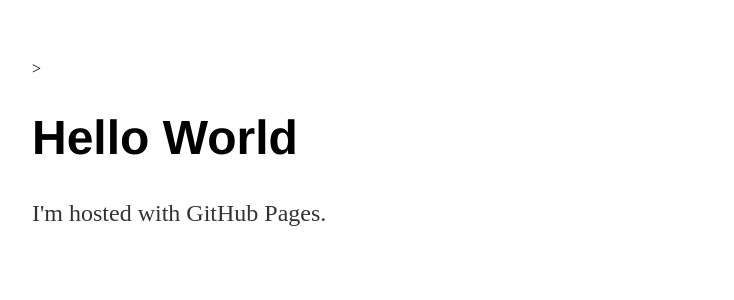
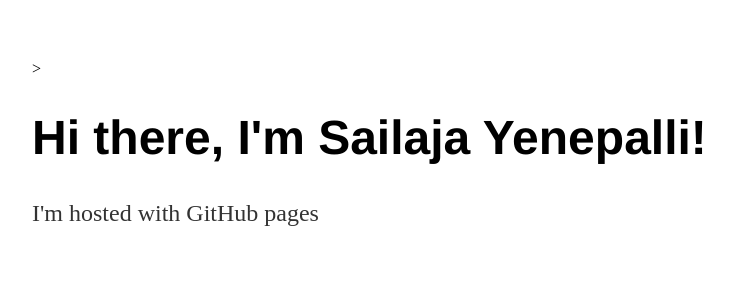
Before and after one commit to sailajayen/sailajayen.github.io, a Jekyll site: the page built from index.html, in a window 1280 px wide. Shown: the top 300 px of the page, without its empty margins (160-894 px from the left). Built offline with Jekyll 4.4.1, drawn with Linux system fonts in a browser that asks for light colours.

Commit message:
Update index.html

```diff
--- a/index.html
+++ b/index.html
@@ -1,12 +1,8 @@
-<!DOCTYPE html>
-<html>
-	<head>
-		<title>sailajayen.github.io</title>
-		<!-- link to main stylesheet -->
-		<link rel="stylesheet" type="text/css" href="/css/main.css">
-	</head>>
-	</body>
-		<h1>Hello World</h1>
-		<p>I'm hosted with GitHub Pages.</p>
-	</body>
-</html>
+---
+layout: default
+title: Sailaja Yenepalli
+---
+<div class="blurb">
+	<h1>Hi there, I'm Sailaja Yenepalli!</h1>
+	<p>I'm hosted with GitHub pages</a></p>
+</div><!-- /.blurb -->
```
